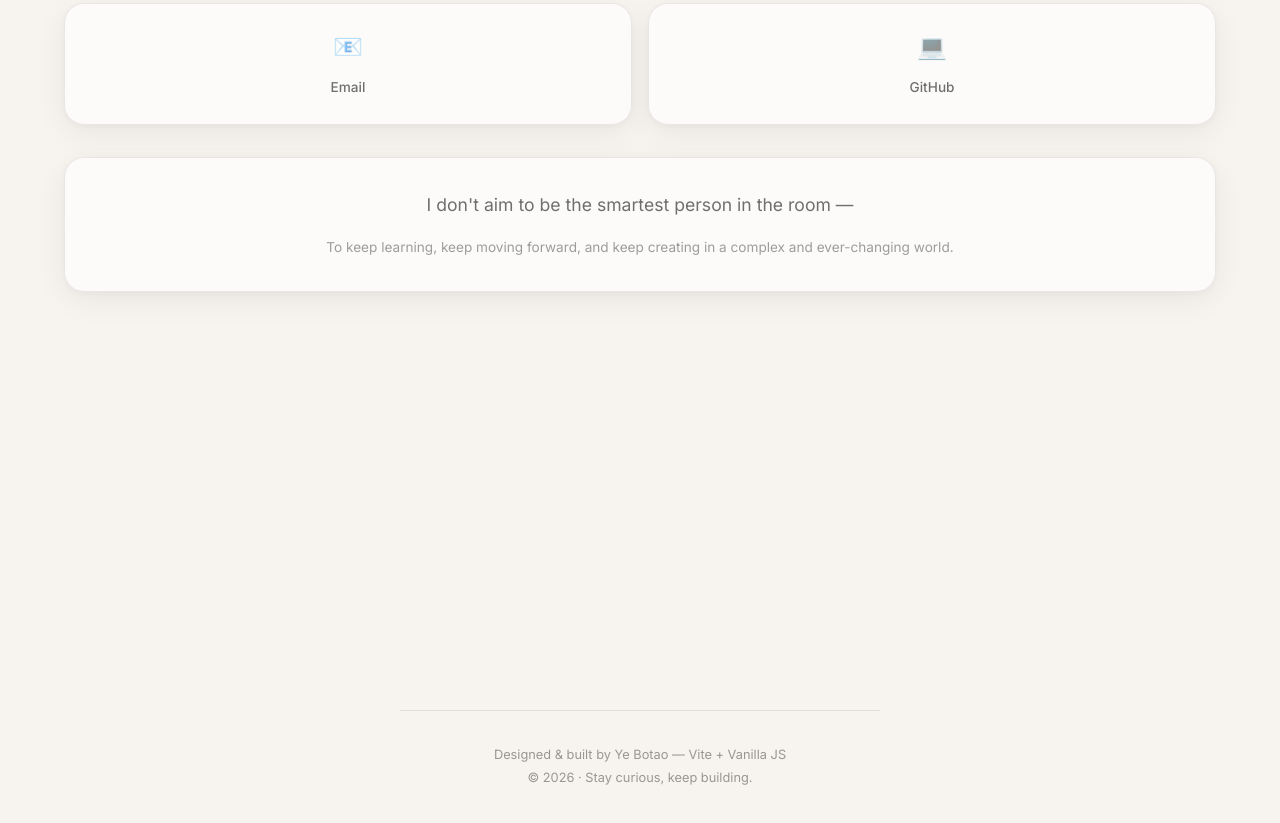
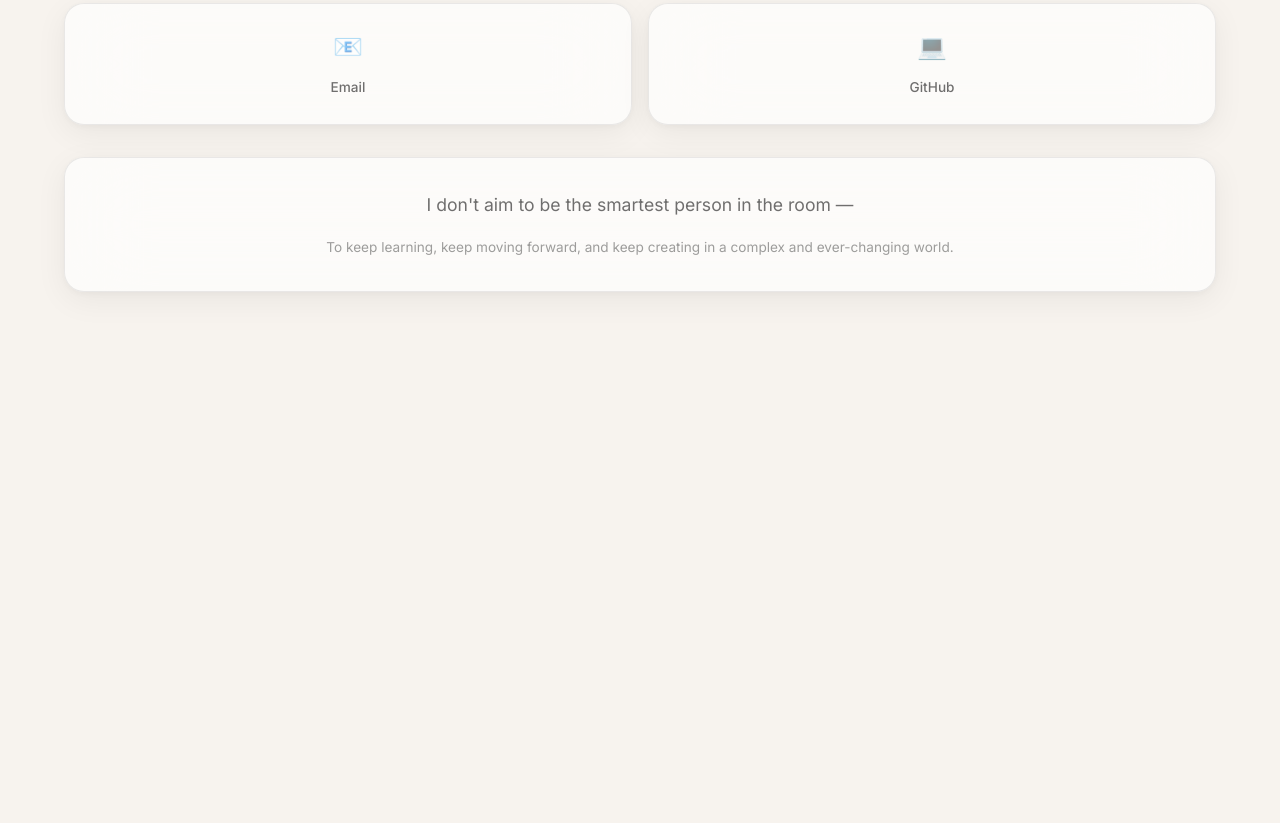
Before and after one commit to severin-ye/severin-ye.github.io, a website built with Vite: page index.html in a window 1280 px wide. Shown: the part 5134-5957 px from the top of the page. After the commit the page ends 5826 px from the top, so only its background shows below. Built offline with nearby package versions, Linux system fonts and the light colour scheme.

Commit message:
回退: 移除页脚内容，恢复空 footer（保留动态项目统计）

```diff
--- a/src/data/i18n.js
+++ b/src/data/i18n.js
@@ -63,10 +63,6 @@ const translations = {
     'contact.quote1': 'I don\'t aim to be the smartest person in the room —',
     'contact.quote2': 'I aim to be the one who dares to act.',
     'contact.quote3': 'To keep learning, keep moving forward, and keep creating in a complex and ever-changing world.',
-
-    // Footer
-    'footer.built': 'Designed & built by Ye Botao — Vite + Vanilla JS',
-    'footer.motto': 'Stay curious, keep building.',
   },
   zh: {
     // Navigation
@@ -128,10 +124,6 @@ const translations = {
     'contact.quote1': '我不追求成为房间里最聪明的人——',
     'contact.quote2': '我追求成为敢于行动的人。',
     'contact.quote3': '在复杂多变的世界里，保持学习、保持前进、保持创造。',
-
-    // Footer
-    'footer.built': '由 Ye Botao 设计并构建 — Vite + 原生 JS',
-    'footer.motto': '保持好奇，持续构建。',
   }
 };
 
--- a/src/main.js
+++ b/src/main.js
@@ -366,11 +366,7 @@ document.querySelector('#app').innerHTML = `
   </main>
 
   <!-- Footer -->
-  <footer class="site-footer">
-    <div class="footer-inner">
-      <p data-i18n="footer.built">Designed & built by Ye Botao — Vite + Vanilla JS</p>
-      <p>© <span id="footer-year">2026</span> · <span data-i18n="footer.motto">Stay curious, keep building.</span></p>
-    </div>
+  <footer>
   </footer>
 `
 
@@ -766,12 +762,10 @@ document.addEventListener('DOMContentLoaded', () => {
     })
   }
 
-  // ---- Dynamic Stats & Footer Year ----
-  function initDynamicBits() {
+  // ---- Dynamic Stats ----
+  function initDynamicStats() {
     const stat = document.getElementById('stat-projects')
     if (stat) stat.textContent = `${projectData.length}+`
-    const year = document.getElementById('footer-year')
-    if (year) year.textContent = new Date().getFullYear()
   }
 
   // Execute all
@@ -780,7 +774,7 @@ document.addEventListener('DOMContentLoaded', () => {
   initSectionNav()
   initScrollProgress()
   initScrollCue()
-  initDynamicBits()
+  initDynamicStats()
   initRipple()
   animateHeaderButtons()
   if (!reduceMotion) {
--- a/src/style.css
+++ b/src/style.css
@@ -1305,25 +1305,6 @@ em.highlight { color: var(--accent-blue); background: rgba(0, 122, 255, 0.08); }
 em.highlight-purple { color: var(--accent-purple); background: rgba(175, 82, 222, 0.08); }
 em.highlight-green { color: var(--accent-green); background: rgba(48, 209, 88, 0.08); }
 
-/* Footer */
-.site-footer {
-  padding: var(--space-2xl) 0 var(--space-xl);
-  text-align: center;
-}
-
-.site-footer .footer-inner {
-  border-top: 1px solid var(--glass-border);
-  padding-top: var(--space-xl);
-  max-width: 480px;
-  margin: 0 auto;
-}
-
-.site-footer p {
-  font-size: 0.8rem;
-  color: var(--text-tertiary);
-  line-height: 1.8;
-}
-
 /* Mobile: hide scroll cue */
 @media (max-width: 768px) {
   .scroll-cue {
```
